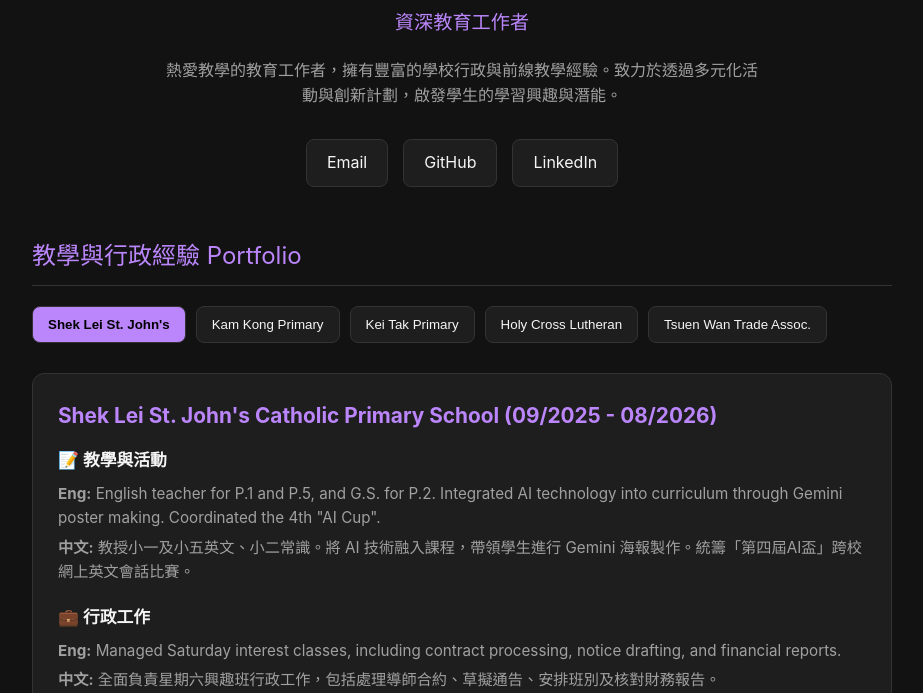
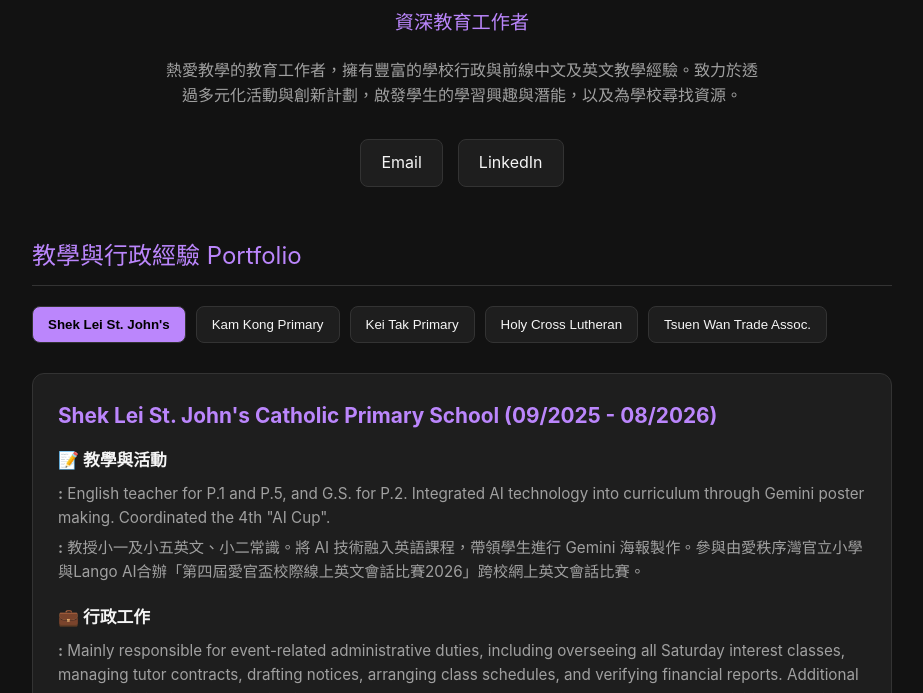
Before and after one commit to s1027907lee-cyber/my-portfolio, a plain HTML site: page index.html in a window 1280 px wide. Shown: the part 107-800 px from the top of the page, without its empty margins (178-1101 px from the left). Drawn offline with Linux system fonts and the light colour scheme.

Commit message:
Add files via upload

```diff
--- a/index.html
+++ b/index.html
@@ -59,10 +59,9 @@
     <header>
         <h1>李知恩 Lee Chi Yan</h1>
         <h2>資深教育工作者</h2>
-        <p class="about">熱愛教學的教育工作者，擁有豐富的學校行政與前線教學經驗。致力於透過多元化活動與創新計劃，啟發學生的學習興趣與潛能。</p>
+        <p class="about">熱愛教學的教育工作者，擁有豐富的學校行政與前線中文及英文教學經驗。致力於透過多元化活動與創新計劃，啟發學生的學習興趣與潛能，以及為學校尋找資源。</p>
         <div class="contact-links">
             <a href="mailto:s1027907lee@gmail.com" class="btn">Email</a>
-            <a href="https://github.com/" target="_blank" class="btn">GitHub</a>
             <a href="https://linkedin.com/" target="_blank" class="btn">LinkedIn</a>
         </div>
     </header>
@@ -83,13 +82,13 @@
                 <h3>Shek Lei St. John's Catholic Primary School (09/2025 - 08/2026)</h3>
                 <div class="desc-section">
                     <h4>📝 教學與活動</h4>
-                    <p><strong>Eng:</strong> English teacher for P.1 and P.5, and G.S. for P.2. Integrated AI technology into curriculum through Gemini poster making. Coordinated the 4th "AI Cup".</p>
-                    <p><strong>中文:</strong> 教授小一及小五英文、小二常識。將 AI 技術融入課程，帶領學生進行 Gemini 海報製作。統籌「第四屆AI盃」跨校網上英文會話比賽。</p>
+                    <p><strong>:</strong> English teacher for P.1 and P.5, and G.S. for P.2. Integrated AI technology into curriculum through Gemini poster making. Coordinated the 4th "AI Cup".</p>
+                    <p><strong>:</strong> 教授小一及小五英文、小二常識。將 AI 技術融入英語課程，帶領學生進行 Gemini 海報製作。參與由愛秩序灣官立小學與Lango AI合辦「第四屆愛官盃校際線上英文會話比賽2026」跨校網上英文會話比賽。</p>
                 </div>
                 <div class="desc-section">
                     <h4>💼 行政工作</h4>
-                    <p><strong>Eng:</strong> Managed Saturday interest classes, including contract processing, notice drafting, and financial reports.</p>
-                    <p><strong>中文:</strong> 全面負責星期六興趣班行政工作，包括處理導師合約、草擬通告、安排班別及核對財務報告。</p>
+                    <p><strong>:</strong> Mainly responsible for event-related administrative duties, including overseeing all Saturday interest classes, managing tutor contracts, drafting notices, arranging class schedules, and verifying financial reports. Additional responsibilities include coordinating the Four Houses Committee elections and year-round activities, organizing the "Shining Stage" talent show, and managing the production of the student newspaper.Managed Saturday interest classes, including contract processing, notice drafting, and financial reports.</p>
+                    <p><strong>:</strong> 主要擔任活動組行政工作，包括︰全面負責星期六興趣班(包括處理導師合約、草擬通告、安排班別及核對財務報、四社選舉及全年活動、閃耀小舞台、學生報製作。</p>
                 </div>
                 <div class="media-grid">
                     <div class="media-item"><img src="school1/1.jpg" alt="相片 1" onerror="this.src='https://via.placeholder.com/300x200/2c2c2c/a0a0a0?text=圖片未找到'"></div>
```
